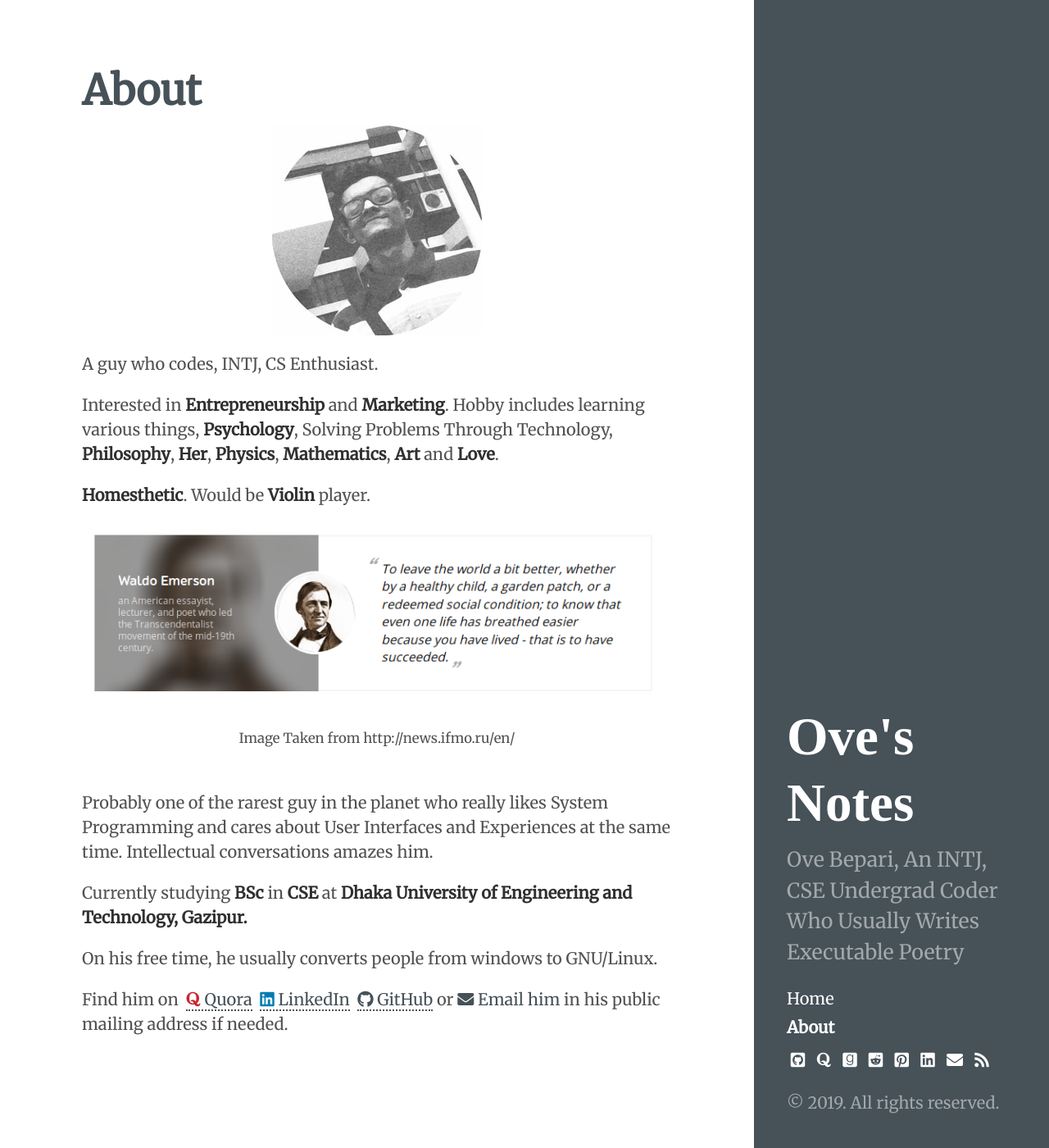
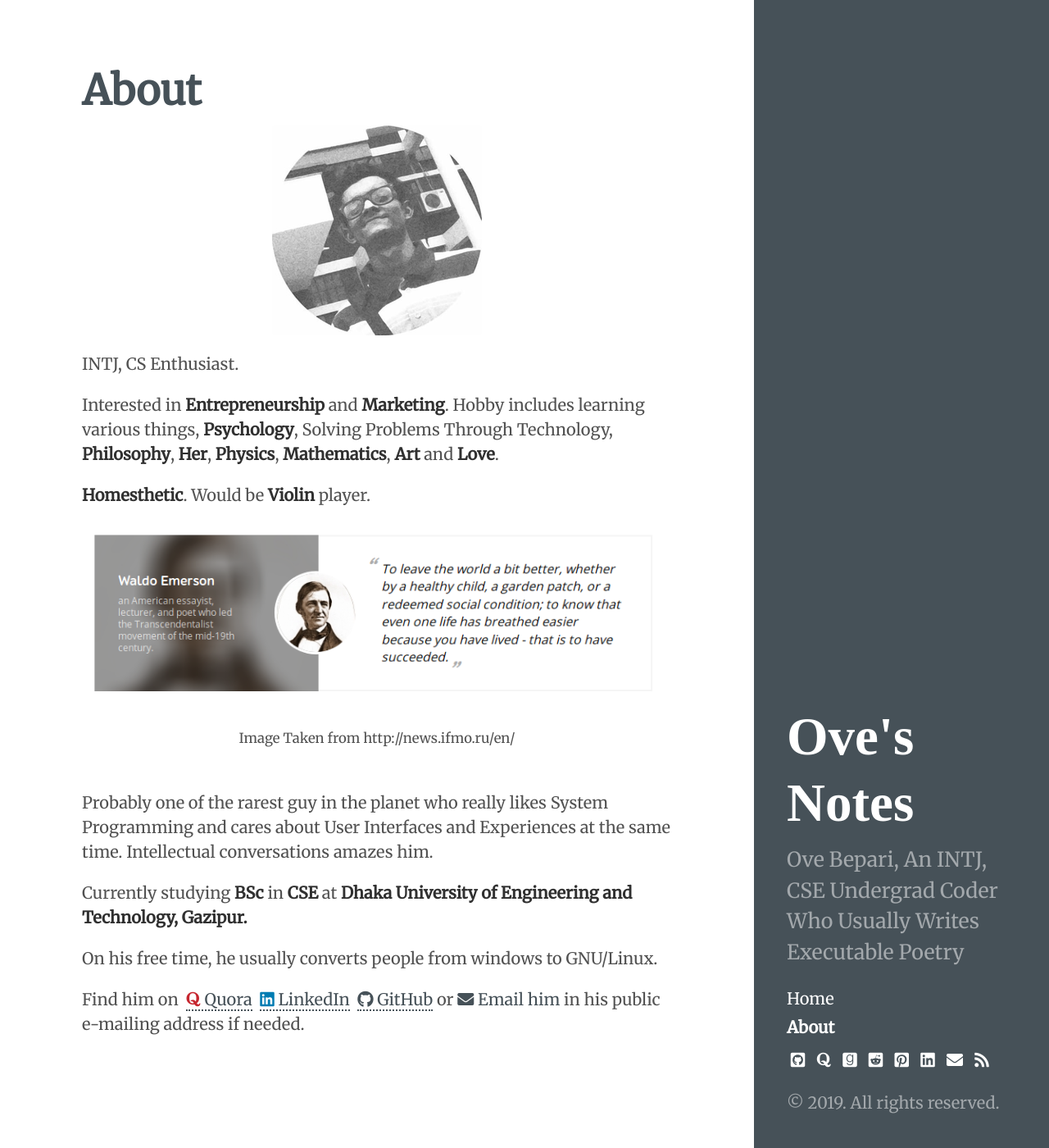
Before and after one commit to ovebepari/ovebepari.github.io, a Jekyll site: the page built from about.md, in a window 1280 px wide and 1400 px high. Shown: the whole window at 82% size. Built offline with Jekyll 4.4.1, drawn with Linux system fonts in a browser that asks for light colours.

Commit message:
typo typo typo oh oh ah ah

```diff
--- a/about.md
+++ b/about.md
@@ -7,7 +7,7 @@ title: About
 <img src="/favicon.ico">
 </p>
 
-A guy who codes, INTJ, CS Enthusiast.
+INTJ, CS Enthusiast.
 
 Interested in **Entrepreneurship** and **Marketing**. Hobby includes learning various things, **Psychology**, Solving Problems Through Technology, **Philosophy**, **Her**, **Physics**, **Mathematics**, **Art** and **Love**.
 
@@ -23,4 +23,4 @@ Currently studying **BSc** in **CSE** at **Dhaka University of Engineering and T
 On his free time, he usually converts people from windows to GNU/Linux.
 
 
-Find him on &nbsp;<a href="https://www.quora.com/profile/Ove-Bepari"><i class="fab fa-quora" style='color:#C6262F'></i> Quora</a>  &nbsp;<a href="https://linkedin.com/in/ovebepari"><i class="fab fa-linkedin" style='color:#007CB2'></i> LinkedIn</a> &nbsp;<a href="https://www.github.com/ovebepari"><i class="fab fa-github"></i> GitHub</a> or <a href="mailto:codovi71@gmail.com"> <i class="fa fa-envelope"></i> Email him</a> in his public mailing address if needed.
+Find him on &nbsp;<a href="https://www.quora.com/profile/Ove-Bepari"><i class="fab fa-quora" style='color:#C6262F'></i> Quora</a>  &nbsp;<a href="https://linkedin.com/in/ovebepari"><i class="fab fa-linkedin" style='color:#007CB2'></i> LinkedIn</a> &nbsp;<a href="https://www.github.com/ovebepari"><i class="fab fa-github"></i> GitHub</a> or <a href="mailto:codovi71@gmail.com"> <i class="fa fa-envelope"></i> Email him</a> in his public e-mailing address if needed.
```
Also changed, not shown: _posts/2019-01-12-oves-news-knowledge-sources.md (+2 -2 lines).
